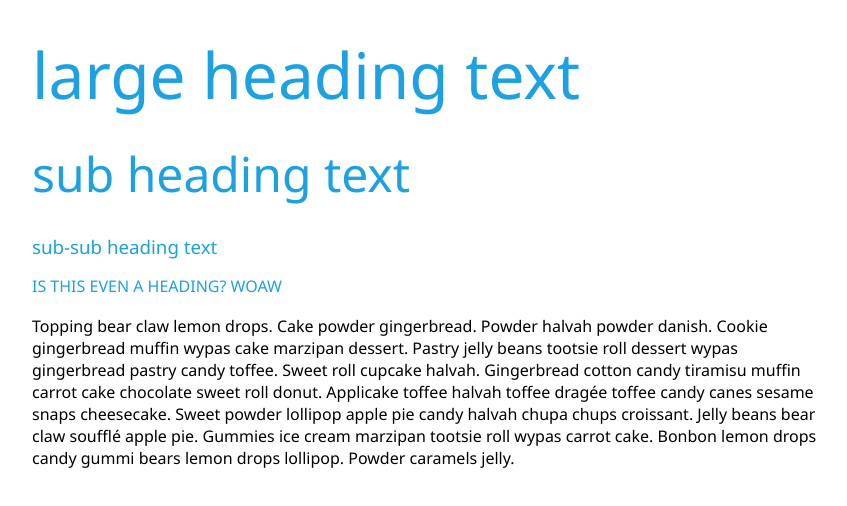
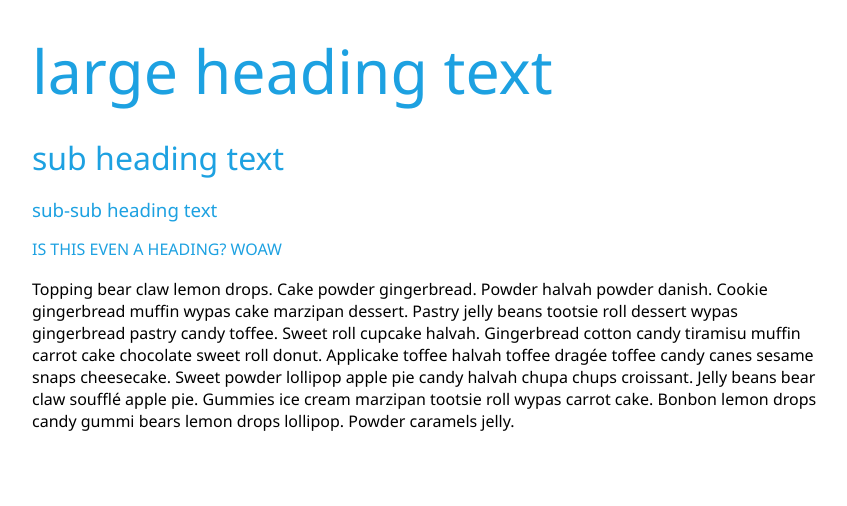
Before and after one commit to Code52/metro.css, a plain HTML site: page demo.html in a window 1280 px wide. Shown: the whole page, without its empty margins (208-1055 px from the left). Drawn offline with Linux system fonts and the light colour scheme.

Commit message:
Slightly changed heading font-size, set <h1> and <h2> font-family to "Segoe UI Light"

```diff
--- a/less/fonts.less
+++ b/less/fonts.less
@@ -1,16 +1,24 @@
+@fonts: "Segoe UI", "Segoe WP", "Helvetica Neue", Roboto, sans-serif;
+
 body {
-	font-family: "Segoe UI", "Segoe WP", "Helvetica Neue", Roboto, sans-serif;
+	font-family: @fonts;
 }
 
-h1,h2,h3,h4,h5,h6
+h1, h2, h3, h4, h5, h6
 {
+	color: @accent;
 	font-weight: 100;
-	color: @accent;
 	line-height: 1em;
 	text-transform: lowercase;
 }
-h1 { font-size: 4em;}
-h2 { font-size: 3em; }
+
+h1, h2 {
+	font-family: "Segoe UI Light", @fonts;
+}
+
+h1 { font-size: 3.8em; }
+h2 { font-size: 2em; }
+
 h4 {
 	font-weight: normal;
 	text-transform: uppercase;
```
